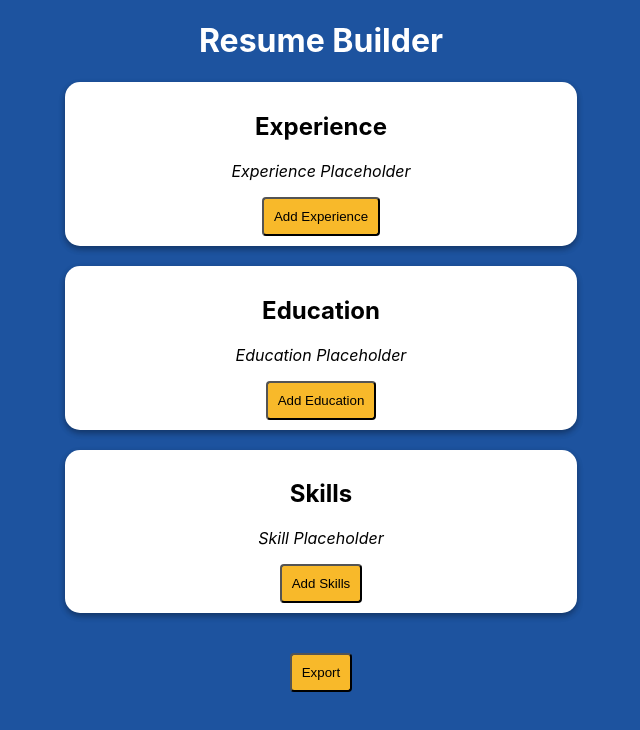
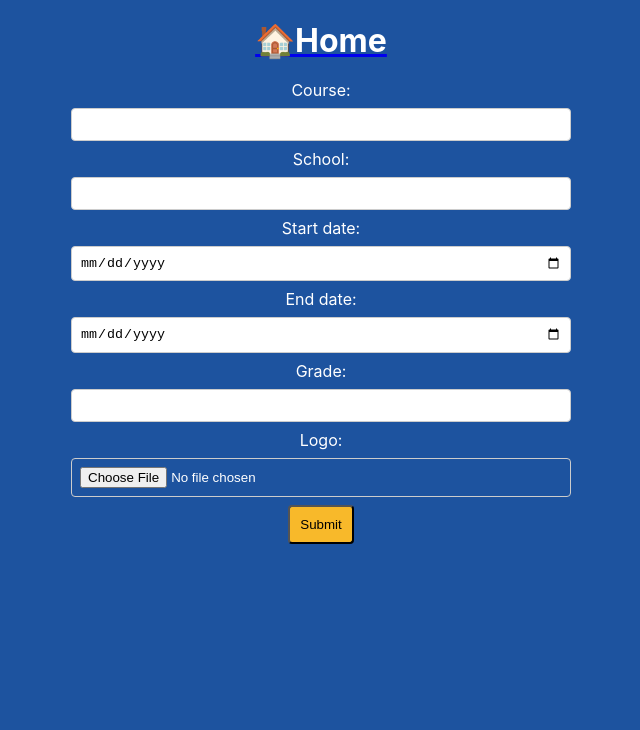
Before and after one commit to MLH-Fellowship/orientation-project-js-23.SUM.B, a React (Create React App) app: page /education in a window 1280 px wide. Shown: the top 730 px of the page, without its empty margins (319-959 px from the left). Built offline with nearby package versions, Linux system fonts and the light colour scheme.

Commit message:
Feature: Basic Education page added

```diff
--- a/src/App.css
+++ b/src/App.css
@@ -26,4 +26,5 @@ button {
   padding: 10px;
   border-radius: 4px;
   background-color: rgb(248 185 42);
+  cursor: pointer;
 }
--- a/src/App.jsx
+++ b/src/App.jsx
@@ -1,15 +1,15 @@
-import "./App.css";
-import ResumeSection from "../src/components/ResumeSection";
+import { Routes, Route } from 'react-router-dom';
+import Home from './pages/Home';
+import Education from './pages/Education/Education';
 
 function App() {
   return (
     <div className="App">
-      <h1>Resume Builder</h1>
-      <ResumeSection title="Experience" content="Experience Placeholder" />
-      <ResumeSection title="Education" content="Education Placeholder" />
-      <ResumeSection title="Skills" content="Skill Placeholder" />
-      <br></br>
-      <button>Export</button>
+
+      <Routes>
+        <Route path="/" element={<Home />} />
+        <Route path="education" element={<Education />} />
+      </Routes>
     </div>
   );
 }
--- /dev/null
+++ b/src/components/Navbar.css
@@ -0,0 +1,14 @@
+.navbar {
+    display: flex;
+    justify-content: center;
+    align-items: center;
+    height: 80px;
+}
+
+
+.logo {
+    font-size: 2rem;
+    text-decoration: none;
+    color: white;
+    transition: color 0.2s ease-in-out;
+  }
--- /dev/null
+++ b/src/components/Navbar.jsx
@@ -0,0 +1,16 @@
+import React from "react";
+import "./Navbar.css"; // import the CSS file
+import { Link } from "react-router-dom";
+
+const Navbar = () => {
+  return (
+    <nav className="navbar">
+      <Link to="/">
+        <h3 className="logo">🏠Home</h3>
+      </Link>
+
+    </nav>
+  );
+};
+
+export default Navbar;
--- a/src/components/ResumeSection.jsx
+++ b/src/components/ResumeSection.jsx
@@ -1,11 +1,14 @@
 import React from "react";
+import { Link } from 'react-router-dom';
 
 function ResumeSection(props) {
   return (
     <div className="resumeSection">
       <h2>{props.title}</h2>
       <p>{props.content}</p>
+      <Link to={props.link}>
       <button>Add {props.title}</button>
+      </Link>
       <br></br>
     </div>
   );
--- /dev/null
+++ b/src/pages/Education/Education.jsx
@@ -0,0 +1,83 @@
+import React, { useState } from "react";
+import "./form.css"; // import the CSS file
+import Navbar from "../../components/Navbar"
+
+const Form = () => {
+  const [course, setCourse] = useState("");
+  const [school, setSchool] = useState("");
+  const [startDate, setStartDate] = useState("");
+  const [endDate, setEndDate] = useState("");
+  const [grade, setGrade] = useState("");
+  const [logo, setLogo] = useState("");
+
+  const handleSubmit = (event) => {
+    event.preventDefault();
+    console.log({ course, school, startDate, endDate, grade, logo });
+    // do something with the form data, such as send it to a server
+  };
+
+  return (
+    <>
+    <Navbar />
+    <form onSubmit={handleSubmit} className="form-container">
+      <label htmlFor="course">Course:</label>
+      <input
+        type="text"
+        id="course"
+        value={course}
+        onChange={(event) => setCourse(event.target.value)}
+        className="form-input"
+      />
+
+      <label htmlFor="school">School:</label>
+      <input
+        type="text"
+        id="school"
+        value={school}
+        onChange={(event) => setSchool(event.target.value)}
+        className="form-input"
+      />
+
+      <label htmlFor="start_date">Start date:</label>
+      <input
+        type="date"
+        id="start_date"
+        value={startDate}
+        onChange={(event) => setStartDate(event.target.value)}
+        className="form-input"
+      />
+
+      <label htmlFor="end_date">End date:</label>
+      <input
+        type="date"
+        id="end_date"
+        value={endDate}
+        onChange={(event) => setEndDate(event.target.value)}
+        className="form-input"
+      />
+
+      <label htmlFor="grade">Grade:</label>
+      <input
+        type="text"
+        id="grade"
+        value={grade}
+        onChange={(event) => setGrade(event.target.value)}
+        className="form-input"
+      />
+
+      <label htmlFor="logo">Logo:</label>
+      <input
+        type="file"
+        id="logo"
+        accept="image/*"
+        onChange={(event) => setLogo(event.target.files[0])}
+        className="form-input"
+      />
+
+      <button type="submit" className="form-button">Submit</button>
+    </form>
+    </>
+  );
+};
+
+export default Form;
--- /dev/null
+++ b/src/pages/Education/form.css
@@ -0,0 +1,27 @@
+.form-container {
+    display: flex;
+    flex-direction: column;
+    align-items: center;
+    margin: 0 auto;
+    max-width: 500px;
+  }
+
+  .form-input {
+    margin: 0.5rem 0;
+    padding: 0.5rem;
+    border: 1px solid #ccc;
+    border-radius: 4px;
+    width: 100%;
+    box-sizing: border-box;
+  }
+
+  .form-button {
+    padding: 10px;
+  border-radius: 4px;
+  background-color: rgb(248 185 42);
+  cursor: pointer;
+  }
+
+  .form-button:hover {
+    background-color: #0062cc;
+  }
--- /dev/null
+++ b/src/pages/Home.jsx
@@ -0,0 +1,18 @@
+import "../../src/App.css";
+import ResumeSection from "../components/ResumeSection";
+
+function Home() {
+  return (
+    <div className="App">
+      <h1>Resume Builder</h1>
+      <ResumeSection title="Experience" content="Experience Placeholder" link="/"/>
+      <ResumeSection title="Education" content="Education Placeholder" link="/education" />
+      <ResumeSection title="Skills" content="Skill Placeholder" link="skills"/>
+      <br></br>
+      <button>Export</button>
+
+    </div>
+  );
+}
+
+export default Home;
```
Also changed, not shown: src/pages/Education.jsx (deleted, +0 -99 lines).
